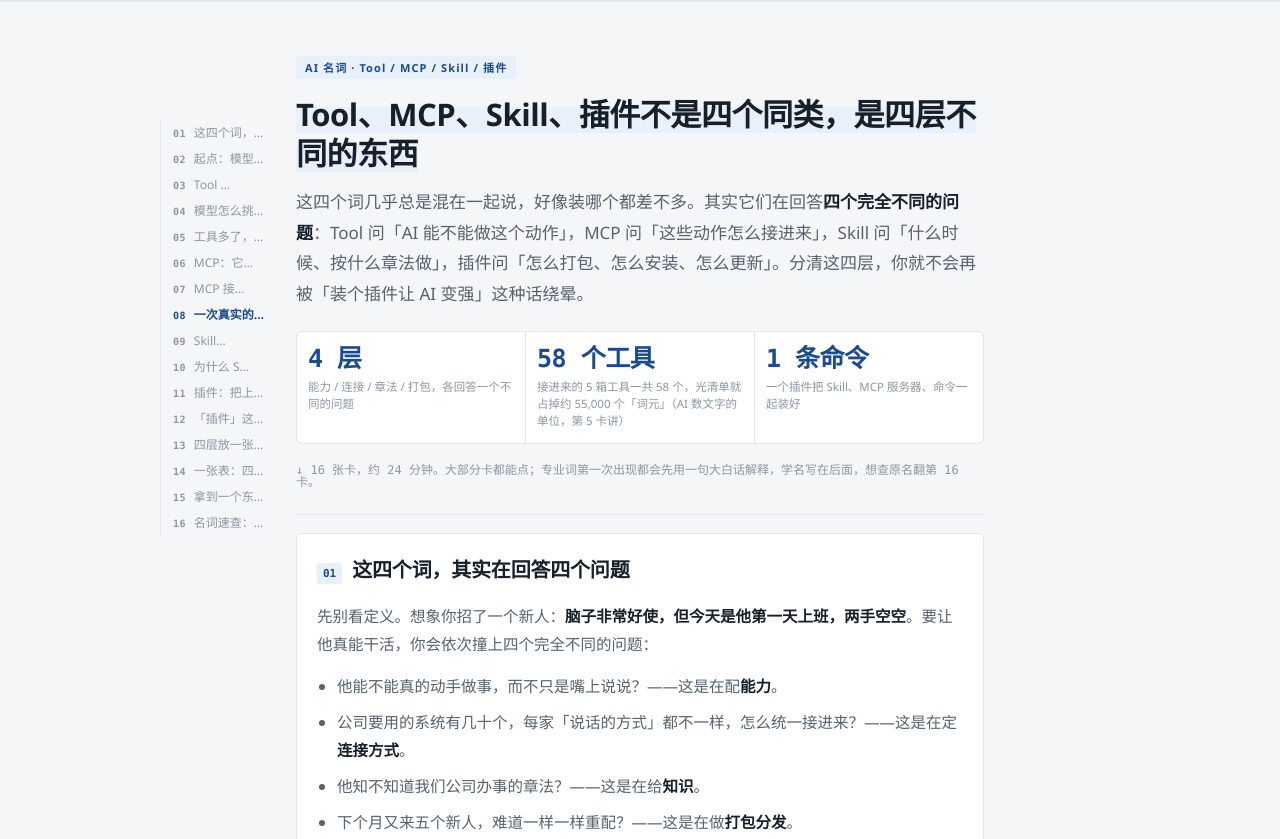
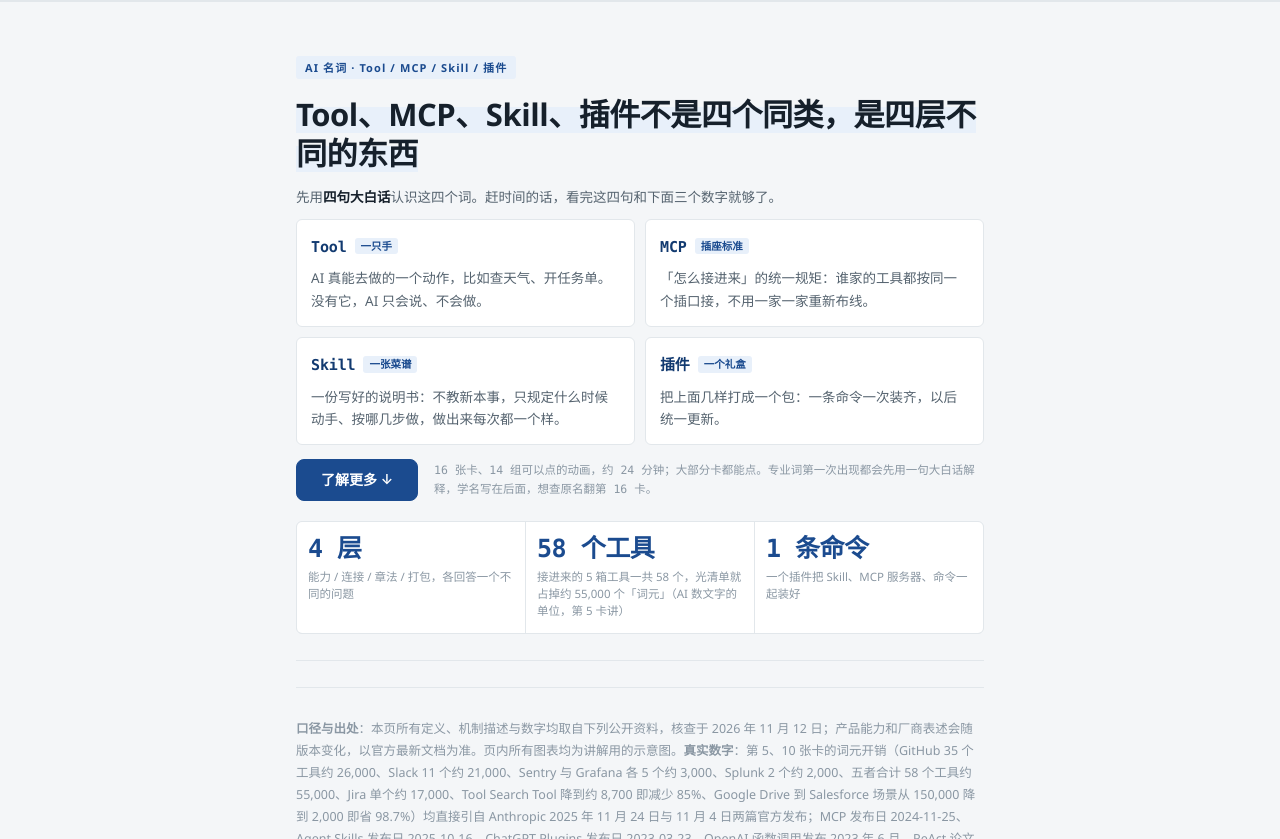
Before and after one commit to liomoremix/ai-daily, a plain HTML site: page d/2026-11-12/index.html in a window 1280 px wide. Shown: the top 839 px of the page. Drawn offline with Linux system fonts and the light colour scheme.

Commit message:
docs: AI 每日一识 2026-11-12

```diff
--- a/d/2026-11-12/index.html
+++ b/d/2026-11-12/index.html
@@ -49,6 +49,23 @@ h1 .u{background:linear-gradient(var(--accent-soft),var(--accent-soft)) no-repea
 @media (max-width:520px){.stat .v{font-size:19px}.stat .k{font-size:10.5px}}
 .stat .k{display:block;margin-top:5px;font-size:11.5px;line-height:1.5;color:var(--ink-3)}
 .scrollhint{margin:20px 0 0;font:12px/1 var(--mono);color:var(--ink-3)}
+
+.brief{margin:0 0 4px}
+.brief-h{margin:0 0 10px;font-size:13.5px;line-height:1.6;color:var(--ink-2)}
+.brief-h b{color:var(--ink);font-weight:600}
+.brief-grid{display:grid;grid-template-columns:1fr 1fr;gap:10px}
+@media (max-width:640px){.brief-grid{grid-template-columns:1fr}}
+.brief-cell{background:var(--panel);border:1px solid var(--line);border-radius:var(--radius);padding:12px 14px 13px}
+.brief-cell .bn{font:700 15px/1.2 var(--mono);color:var(--accent-ink);letter-spacing:-.01em}
+.brief-cell .ba{display:inline-block;margin-left:8px;font:600 10.5px/1 var(--mono);color:var(--accent);background:var(--accent-soft);border-radius:3px;padding:3px 6px;vertical-align:2px}
+.brief-cell p{margin:7px 0 0;font-size:13.5px;line-height:1.7;color:var(--ink-2)}
+.more-row{margin:14px 0 20px;display:flex;flex-wrap:wrap;align-items:center;gap:12px 16px}
+.more-btn{appearance:none;border:1px solid var(--accent);background:var(--accent);color:#fff;font:600 14px/1 var(--sans);padding:13px 24px;border-radius:8px;cursor:pointer}
+.more-btn:hover{background:var(--accent-ink);border-color:var(--accent-ink)}
+.more-btn:focus-visible{outline:2px solid var(--accent-ink);outline-offset:2px}
+.more-hint{margin:0;flex:1;min-width:230px;font:11.5px/1.7 var(--mono);color:var(--ink-3)}
+#detail.collapsed{display:none}
+body:not(.expanded) .rail{display:none}
 
 .card{background:var(--panel);border:1px solid var(--line);border-radius:var(--radius);box-shadow:var(--shadow);padding:22px 20px 24px;margin:18px 0;scroll-margin-top:16px}
 .card h2{margin:0 0 4px;font-size:20px;line-height:1.4;font-weight:680;letter-spacing:-.01em}
@@ -172,18 +189,32 @@ footer li{margin-bottom:5px;word-break:break-all}
 <header class="hero" id="hero">
   <span class="kicker">AI 名词 · Tool / MCP / Skill / 插件</span>
   <h1><span class="u">Tool、MCP、Skill、插件不是四个同类，是四层不同的东西</span></h1>
-  <p class="lede">这四个词几乎总是混在一起说，好像装哪个都差不多。其实它们在回答<b>四个完全不同的问题</b>：Tool 问「AI 能不能做这个动作」，MCP 问「这些动作怎么接进来」，Skill 问「什么时候、按什么章法做」，插件问「怎么打包、怎么安装、怎么更新」。分清这四层，你就不会再被「装个插件让 AI 变强」这种话绕晕。</p>
+  <div class="brief">
+    <p class="brief-h">先用<b>四句大白话</b>认识这四个词。赶时间的话，看完这四句和下面三个数字就够了。</p>
+    <div class="brief-grid">
+      <div class="brief-cell"><span class="bn">Tool</span><span class="ba">一只手</span><p>AI 真能去做的一个动作，比如查天气、开任务单。没有它，AI 只会说、不会做。</p></div>
+      <div class="brief-cell"><span class="bn">MCP</span><span class="ba">插座标准</span><p>「怎么接进来」的统一规矩：谁家的工具都按同一个插口接，不用一家一家重新布线。</p></div>
+      <div class="brief-cell"><span class="bn">Skill</span><span class="ba">一张菜谱</span><p>一份写好的说明书：不教新本事，只规定什么时候动手、按哪几步做，做出来每次都一个样。</p></div>
+      <div class="brief-cell"><span class="bn">插件</span><span class="ba">一个礼盒</span><p>把上面几样打成一个包：一条命令一次装齐，以后统一更新。</p></div>
+    </div>
+    <div class="more-row">
+      <button class="more-btn" id="more-btn" aria-expanded="false" aria-controls="detail">了解更多 ↓</button>
+      <p class="more-hint">16 张卡、14 组可以点的动画，约 24 分钟；大部分卡都能点。专业词第一次出现都会先用一句大白话解释，学名写在后面，想查原名翻第 16 卡。</p>
+    </div>
+  </div>
   <div class="stats">
     <div class="stat"><span class="v" data-count="4" data-suffix=" 层">0</span><span class="k">能力 / 连接 / 章法 / 打包，各回答一个不同的问题</span></div>
     <div class="stat"><span class="v" data-count="58" data-suffix=" 个工具">0</span><span class="k">接进来的 5 箱工具一共 58 个，光清单就占掉约 55,000 个「词元」（AI 数文字的单位，第 5 卡讲）</span></div>
     <div class="stat"><span class="v" data-count="1" data-suffix=" 条命令">0</span><span class="k">一个插件把 Skill、MCP 服务器、命令一起装好</span></div>
   </div>
-  <p class="scrollhint">↓ 16 张卡，约 24 分钟。大部分卡都能点；专业词第一次出现都会先用一句大白话解释，学名写在后面，想查原名翻第 16 卡。</p>
 </header>
+
+<div id="detail" class="collapsed">
 
 <!-- ============ 1 ============ -->
 <section class="card" id="c1">
   <div class="no-head"><span class="no">01</span><h2>这四个词，其实在回答四个问题</h2></div>
+  <p class="rv lede">这四个词几乎总是混在一起说，好像装哪个都差不多。其实它们在回答<b>四个完全不同的问题</b>：Tool 问「AI 能不能做这个动作」，MCP 问「这些动作怎么接进来」，Skill 问「什么时候、按什么章法做」，插件问「怎么打包、怎么安装、怎么更新」。分清这四层，你就不会再被「装个插件让 AI 变强」这种话绕晕。</p>
   <p class="rv">先别看定义。想象你招了一个新人：<b>脑子非常好使，但今天是他第一天上班，两手空空</b>。要让他真能干活，你会依次撞上四个完全不同的问题：</p>
   <ul class="rv">
     <li>他能不能真的动手做事，而不只是嘴上说说？——这是在配<b>能力</b>。</li>
@@ -582,6 +613,8 @@ footer li{margin-bottom:5px;word-break:break-all}
   <p class="tail">没有标准答案。但如果你能说出「这件事我们缺的是能力，那件事缺的是章法」，你已经比大多数人更清楚该怎么给 AI 配家当了。</p>
 </section>
 
+</div><!-- /#detail -->
+
 <footer>
   <p><b>口径与出处</b>：本页所有定义、机制描述与数字均取自下列公开资料，核查于 2026 年 11 月 12 日；产品能力和厂商表述会随版本变化，以官方最新文档为准。页内所有图表均为讲解用的示意图。<b>真实数字</b>：第 5、10 张卡的词元开销（GitHub 35 个工具约 26,000、Slack 11 个约 21,000、Sentry 与 Grafana 各 5 个约 3,000、Splunk 2 个约 2,000、五者合计 58 个工具约 55,000、Jira 单个约 17,000、Tool Search Tool 降到约 8,700 即减少 85%、Google Drive 到 Salesforce 场景从 150,000 降到 2,000 即省 98.7%）均直接引自 Anthropic 2025 年 11 月 24 日与 11 月 4 日两篇官方发布；MCP 发布日 2024-11-25、Agent Skills 发布日 2025-10-16、ChatGPT Plugins 发布日 2023-03-23、OpenAI 函数调用发布 2023 年 6 月、ReAct 论文提交 2022 年 10 月、MCP 官方名录（registry）服务器数「超过 40,000」（2026 年 11 月查询，为下限值，名录未提供精确总数）。<b>示意值（非实测）</b>：第 5 张卡灰色「还能对话的空间」按 200,000 词元窗口绘制，仅用于显示挤压效果；第 10 张卡「40 个 Skill、第一层约 2,000 词元、第二层加约 3,000 词元、第三层加约 1,500 词元」为演示渐进式披露而设的假想数字，不是任何厂商的实测统计；第 2、4、9、13、15 张卡里的天气、PPT、sales-kit 等场景均为教学虚构。本页零外部依赖，可离线打开。<b>读法说明</b>：主线一律先用生活比方把事讲完，学名只作为括号里的小标签出现；stdio、Streamable HTTP、JSON-RPC 2.0、LSP、ReAct、agent 等更深的原名已从主线移出，保留在本页名词速查与下列出处中，不影响主线阅读。</p>
   <ul>
@@ -766,6 +799,20 @@ if(RM){ $('#hero').classList.add('in'); } else { requestAnimationFrame(function(
     links.forEach(function(a,i){ a.classList.toggle('on',i===cur); });
   }
   addEventListener('scroll',on,{passive:true}); on();
+})();
+
+(function(){
+  var btn=$('#more-btn'),det=$('#detail');
+  if(!btn||!det) return;
+  btn.addEventListener('click',function(){
+    var open=det.classList.contains('collapsed');
+    det.classList.toggle('collapsed',!open);
+    document.body.classList.toggle('expanded',open);
+    btn.setAttribute('aria-expanded',open?'true':'false');
+    btn.textContent=open?'收起详解 ↑':'了解更多 ↓';
+    var t=open?$('#c1'):$('#hero');
+    if(t) t.scrollIntoView({behavior:RM?'auto':'smooth',block:'start'});
+  });
 })();
 
 /* ====== 1 · 四层结构 ====== */
```
